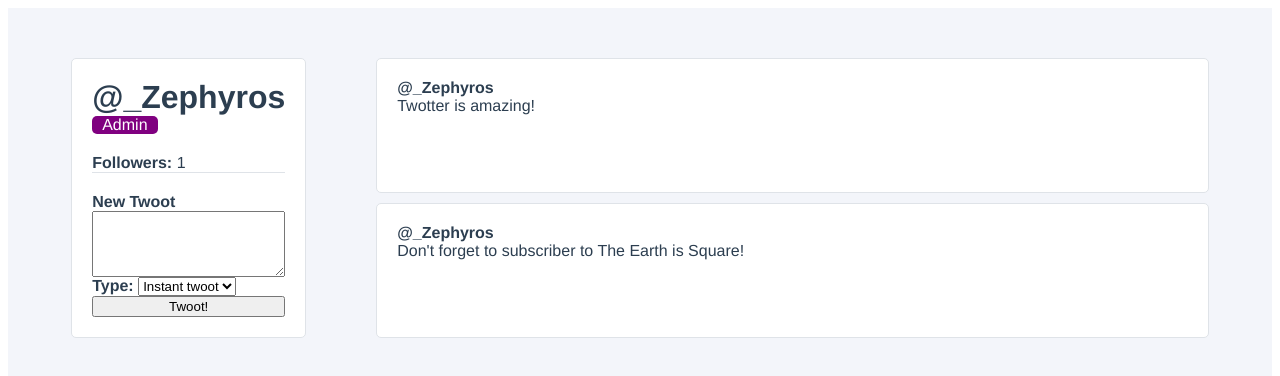
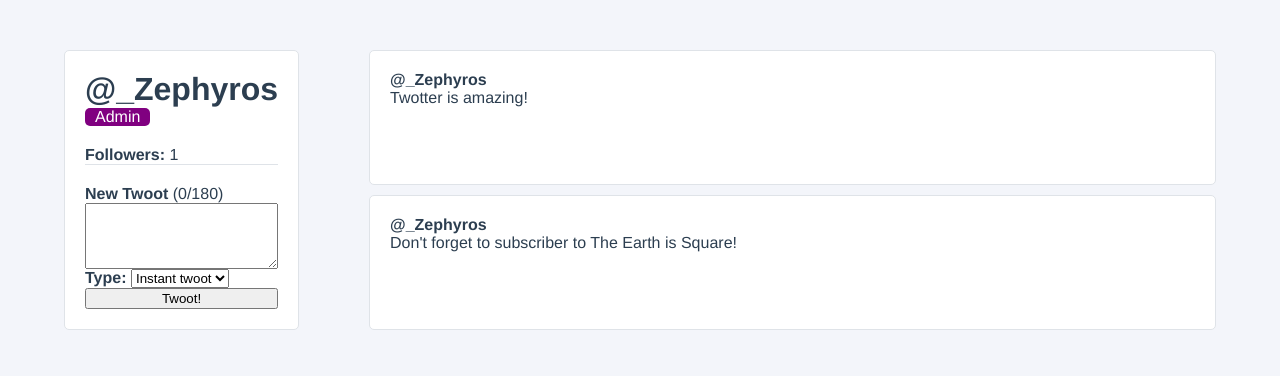
Before and after one commit to zephyrosjyd/twotter, a Vue app: page / in a window 1280 px wide. Shown: the top 376 px of the page. Built offline with nearby package versions, Linux system fonts and the light colour scheme.

Commit message:
✨ chapter 6

```diff
--- a/package.json
+++ b/package.json
@@ -9,6 +9,8 @@
   },
   "dependencies": {
     "core-js": "^3.6.5",
+    "node-sass": "^5.0.0",
+    "sass-loader": "^10.1.0",
     "vue": "^3.0.0"
   },
   "devDependencies": {
--- a/src/App.vue
+++ b/src/App.vue
@@ -13,7 +13,7 @@
 }
 </script>
 
-<style>
+<style lang="scss">
 #app {
   font-family: Avenir, Helvetica, Arial, sans-serif;
   -webkit-font-smoothing: antialiased;
--- a/src/components/TwootItem.vue
+++ b/src/components/TwootItem.vue
@@ -32,7 +32,7 @@
 }
 </script>
 
-<style>
+<style lang="scss" scoped>
 .twoot-item {
   padding: 20px;
   background-color: white;
@@ -41,13 +41,13 @@
   box-sizing: border-box;
   cursor: pointer;
   transition: all 0.25s ease;
-}
 
-.twoot-item:hover {
-  transform: scale(1.1, 1.1);
-}
+  &:hover {
+    transform: scale(1.1, 1.1);
+  }
 
-.twoot-item__user {
-  font-weight: bold;
+  .twoot-item__user {
+    font-weight: bold;
+  }
 }
 </style>
--- a/src/components/UserProfile.vue
+++ b/src/components/UserProfile.vue
@@ -6,8 +6,8 @@
       <div class="user-profile__follower-count">
         <strong>Followers: </strong> {{ followers }}
       </div>
-      <form class="user-profile__create-twoot" @submit.prevent="createNewTwoot">
-        <label for="newTwoot"><strong>New Twoot</strong></label>
+      <form class="user-profile__create-twoot" @submit.prevent="createNewTwoot" :class="{ '--exceeded': newTwootCharacterCount > 180 }">
+        <label for="newTwoot"><strong>New Twoot</strong> ({{ newTwootCharacterCount }}/180)</label>
         <textarea id="newTwoot" rows="4" v-model="newTwootContent" />
 
         <div class="user-profile__create-twoot-type">
@@ -70,8 +70,8 @@
     }
   },
   computed: {
-    fullName() {
-      return `${this.user.firstName} ${this.user.lastName}`;
+    newTwootCharacterCount() {
+      return this.newTwootContent.length;
     }
   },
   methods: {
@@ -96,14 +96,12 @@
 }
 </script>
 
-<style>
+<style lang="scss" scoped>
 .user-profile {
   display: grid;
   grid-template-columns: 1fr 3fr;
-  /* width: 100%; */
-  gap: 20px;
+  grid-gap: 20px;
   padding: 50px 5%;
-}
 
   .user-profile__user-panel {
     display: flex;
@@ -113,6 +111,9 @@
     background-color: white;
     border-radius: 5px;
     border: 1px solid #dfe3e8;
+
+    h1 {
+      margin: 0;
     }
 
     .user-profile__admin-badge {
@@ -124,19 +125,28 @@
       margin-bottom: 20px;
     }
 
-h1 {
-  margin: 0;
+    .user-profile__create-twoot {
+      border-top: 1px solid #dfe3e8;
+      padding-top: 20px;
+      display: flex;
+      flex-direction: column;
+
+      &.--exceeded {
+        color: red;
+        border-color: red;
+
+        button {
+          border: none;
+          background-color: red;
+          color: white;
+        }
+      }
+    }
   }
 
   .user-profile__twoots-wrapper {
     display: grid;
     grid-gap: 10px
   }
-
-.user-profile__create-twoot {
-  border-top: 1px solid #dfe3e8;
-  padding-top: 20px;
-  display: flex;
-  flex-direction: column;
 }
 </style>
--- /dev/null
+++ b/src/styles/base.scss
@@ -0,0 +1,3 @@
+body {
+  margin: 0;
+}
--- /dev/null
+++ b/vue.config.js
@@ -0,0 +1,9 @@
+module.exports = {
+  css: {
+    loaderOptions: {
+      sass: {
+        additionalData: '@import "@/styles/base.scss";'
+      }
+    }
+  }
+}
```
Also changed, not shown: 1 other file (tests, documents, lock files or other folders). Lines whose indentation alone changed are shown as unchanged.
